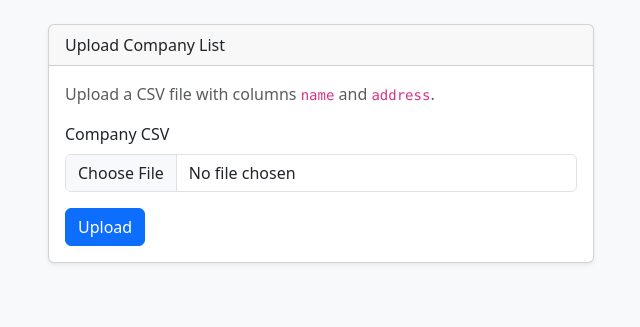
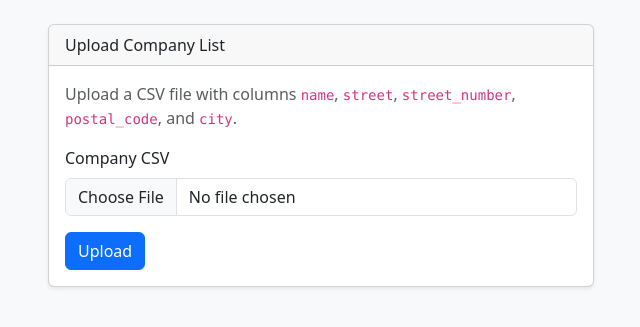
Before and after one commit to mistenes/excelemail, a Flask app: page /companies/upload in a window 1280 px wide. Shown: the part 56-383 px from the top of the page, without its empty margins (319-959 px from the left). Run offline with Flask 3, Linux system fonts and the light colour scheme.

Commit message:
Split company addresses into structured fields

```diff
--- a/app/routes.py
+++ b/app/routes.py
@@ -91,17 +91,29 @@ def upload_companies():
         csv_file = TextIOWrapper(file.stream, encoding="utf-8")
         reader = csv.DictReader(csv_file)
         for row in reader:
-            name = row.get("name") or row.get("Name")
-            address = row.get("address") or row.get("Address")
-            if not name or not address:
+            normalized = {k.lower(): (v or "").strip() for k, v in row.items()}
+
+            name = normalized.get("name")
+            street = normalized.get("street")
+            street_number = normalized.get("street_number")
+            postal_code = normalized.get("postal_code")
+            city = normalized.get("city")
+
+            if not all([name, street, street_number, postal_code, city]):
                 skipped += 1
                 continue
 
-            if Company.query.filter_by(name=name.strip()).first():
+            if Company.query.filter_by(name=name).first():
                 skipped += 1
                 continue
 
-            company = Company(name=name.strip(), address=address.strip())
+            company = Company(
+                name=name,
+                street=street,
+                street_number=street_number,
+                postal_code=postal_code,
+                city=city,
+            )
             db.session.add(company)
             added += 1
 
--- a/app/templates/index.html
+++ b/app/templates/index.html
@@ -15,7 +15,7 @@
                 <select name="origin_id" id="origin_id" class="form-select" required>
                   <option value="">Select origin</option>
                   {% for company in companies %}
-                    <option value="{{ company.id }}">{{ company.name }} - {{ company.address }}</option>
+                    <option value="{{ company.id }}">{{ company.name }} - {{ company.formatted_address }}</option>
                   {% endfor %}
                 </select>
               </div>
@@ -24,7 +24,7 @@
                 <select name="destination_id" id="destination_id" class="form-select" required>
                   <option value="">Select destination</option>
                   {% for company in companies %}
-                    <option value="{{ company.id }}">{{ company.name }} - {{ company.address }}</option>
+                    <option value="{{ company.id }}">{{ company.name }} - {{ company.formatted_address }}</option>
                   {% endfor %}
                 </select>
               </div>
--- a/app/templates/upload.html
+++ b/app/templates/upload.html
@@ -6,7 +6,11 @@
       <div class="card">
         <div class="card-header">Upload Company List</div>
         <div class="card-body">
-          <p class="text-muted">Upload a CSV file with columns <code>name</code> and <code>address</code>.</p>
+          <p class="text-muted">
+            Upload a CSV file with columns
+            <code>name</code>, <code>street</code>, <code>street_number</code>,
+            <code>postal_code</code>, and <code>city</code>.
+          </p>
           <form method="post" enctype="multipart/form-data">
             <div class="mb-3">
               <label for="file" class="form-label">Company CSV</label>
```
Also changed, not shown: app/models.py (+16 -1 lines), sample_companies.csv (+4 -4 lines), README.md.
